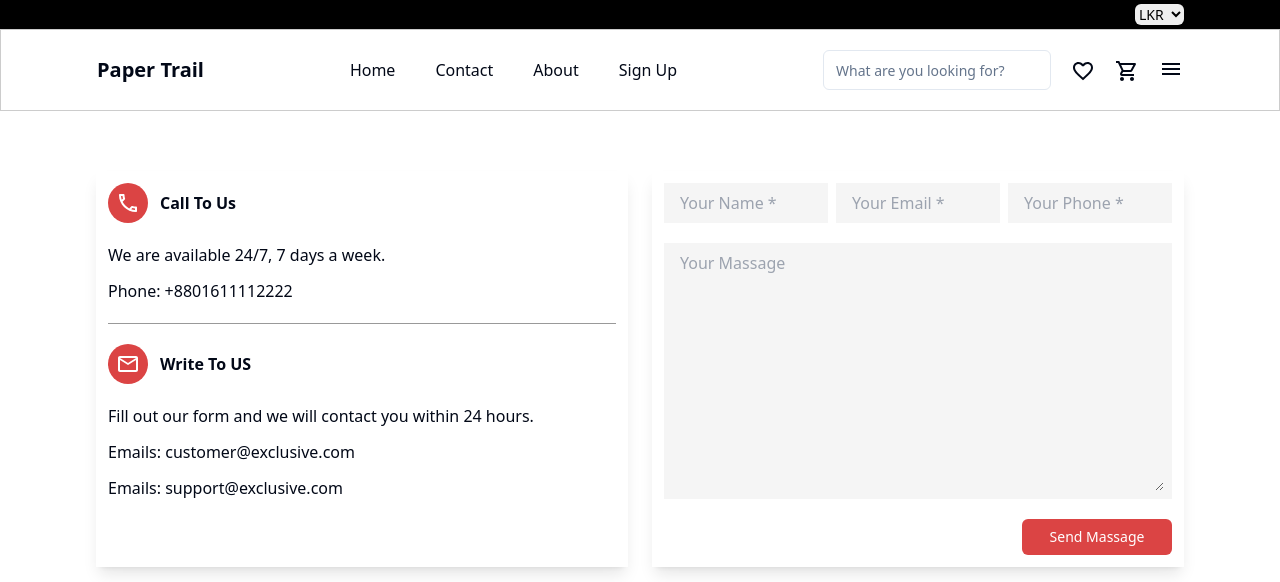
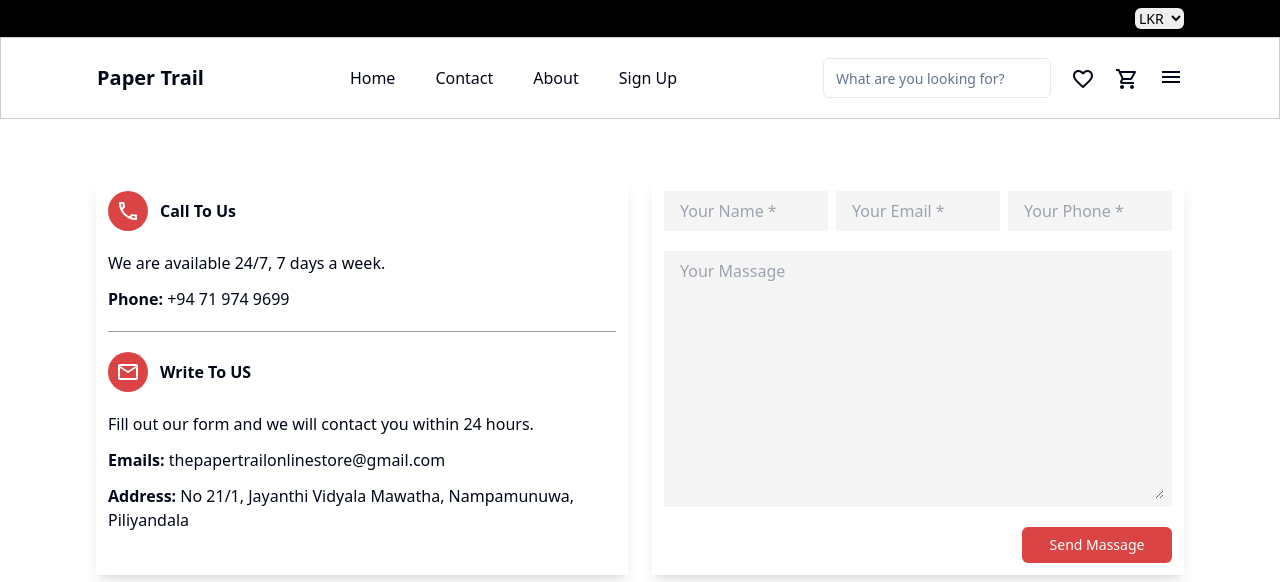
Before and after one commit to NaveenDanj/paper-trail, a Next.js app: page /contact in a window 1280 px wide. Shown: the top 582 px of the page. Built offline with nearby package versions, Linux system fonts and the light colour scheme; no server answers; the database is empty.

Commit message:
updated the contact page

```diff
--- a/src/app/contact/page.tsx
+++ b/src/app/contact/page.tsx
@@ -22,7 +22,7 @@
 
 
                         <p className=" font-normal">We are available 24/7, 7 days a week.</p>
-                        <p className="mt-3 font-normal mb-5">Phone: +8801611112222</p>
+                        <p className="mt-3 font-normal mb-5"><span className="font-semibold">Phone:</span> +94 71 974 9699</p>
 
                         <div className="" style={{ borderTop: '1px solid rgba(0,0,0,0.4)' }}></div>
 
@@ -35,8 +35,8 @@
                         </div>
 
                         <p className=" font-normal">Fill out our form and we will contact you within 24 hours.</p>
-                        <p className="mt-3 font-normal">Emails: customer@exclusive.com</p>
-                        <p className="mt-3 font-normal">Emails: support@exclusive.com</p>
+                        <p className="mt-3 font-normal"><span className="font-semibold">Emails:</span> thepapertrailonlinestore@gmail.com</p>
+                        <p className="mt-3 font-normal"><span className="font-semibold">Address:</span> No 21/1, Jayanthi Vidyala Mawatha, Nampamunuwa, Piliyandala</p>
 
 
                     </div>
--- a/src/app/layout.tsx
+++ b/src/app/layout.tsx
@@ -25,7 +25,7 @@
 
         <Header />
 
-        <div className="w-full h-[calc(100vh-118px)] overflow-y-auto">
+        <div className="w-full h-[calc(100vh-121px)] overflow-y-auto">
           {/* <MainBanner />
             <FlashSales />
             <BrowsByCategories />
--- a/src/components/global/TopSection.tsx
+++ b/src/components/global/TopSection.tsx
@@ -24,7 +24,7 @@
 
 
     return (
-        <div className="text-white p-1 bg-black flex w-full justify-end text-center px-5 lg:px-24">
+        <div className="text-white p-2 bg-black flex w-full justify-end text-center px-5 lg:px-24">
             {/* <label className="text-sm">Summer Sale For All Swim Suits And Free Express Delivery - OFF 50%!</label> */}
             <select value={currencyState} onChange={(e) => handleChangeCurrency(e.target.value)} className="text-sm text-black rounded-md">
                 <option value={'USD'}>USD</option>
```
